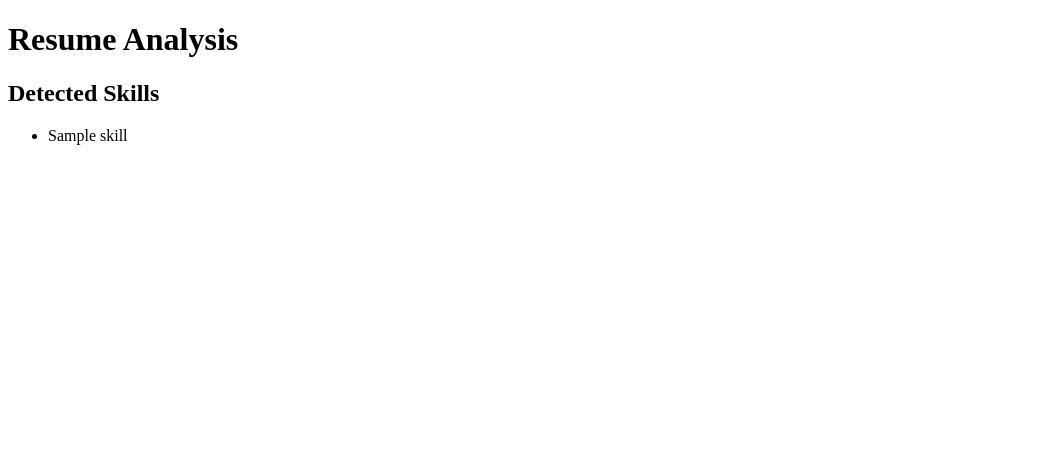
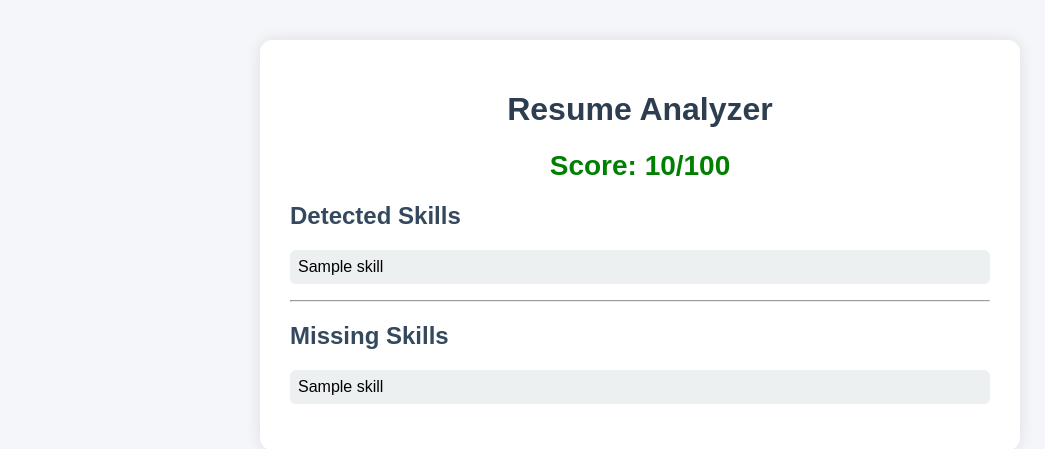
Before and after one commit to Suhani22/AI-Resume-Analyzer, a Flask app: template templates/results.html in a window 1280 px wide. Shown: the top 449 px of the page, without its empty margins (0-1045 px from the left). Run offline with Flask 3, Linux system fonts and the light colour scheme; the template is opened without the code that fills it: most values are stand-ins (such as "Sample title", 1, 10 or a date in 2020).

Commit message:
Display resume score and missing skills

```diff
--- a/app.py
+++ b/app.py
@@ -1,6 +1,7 @@
 from flask import Flask , render_template, request
 from utils.pdf_reader import extract_text
-from utils.skill_extractor import extract_skills
+from utils.skill_extractor import (extract_skills, SKILLS, find_missing_skills)
+from utils.resume_scorer import calculate_score
 
 import os
 
@@ -19,10 +20,15 @@ def upload():
     resume.save(file_path)
     text = extract_text(file_path)
     skills= extract_skills(text)
+    matching_skills = extract_skills(text)
+    score = calculate_score(skills, len(SKILLS))
     print("Extracted Skills:", skills)
+    print("Resume Score:", score)
     return render_template(
     "results.html",
-    skills=skills)
+    skills=skills,
+    missing_skills=find_missing_skills(skills),
+    score=score)
 
 if __name__ == '__main__':
     app.run(debug=True)
--- a/templates/results.html
+++ b/templates/results.html
@@ -2,11 +2,54 @@
 <html>
 <head>
     <title>Resume Analysis</title>
+    <style>
+        body{
+            font-family:Arial, sans-serif;
+            background:#f4f6f9;
+            margin:40px;
+        }
+
+        .container{
+            width:700px;
+            margin:auto;
+            background:white;
+            padding:30px;
+            border-radius:12px;
+            box-shadow:0px 0px 15px rgba(0,0,0,0.1);
+        }
+        h1{text-align:center;
+            color:#2c3e50;}
+
+            h2{
+            color:#34495e;
+        }
+
+        ul{
+            list-style:none;
+            padding:0;
+        }
+
+        li{
+            padding:8px;
+            margin:6px 0;
+            background:#ecf0f1;
+            border-radius:6px;
+        }
+
+        .score{
+            text-align:center;
+            font-size:28px;
+            color:green;
+            font-weight:bold;
+        }
+
+    </style>
 </head>
 <body>
+    <div class="container">
+    <h1>Resume Analyzer</h1>
 
-    <h1>Resume Analysis</h1>
-
+    <div class="score">Score: {{ score }}/100</div>
     <h2>Detected Skills</h2>
 
     <ul>
@@ -14,6 +57,13 @@
             <li>{{ skill }}</li>
         {% endfor %}
     </ul>
-
+    <hr>
+    <h2>Missing Skills</h2>
+    <ul>
+        {% for skill in missing_skills %}
+            <li>{{ skill }}</li>
+        {% endfor %}
+    </ul>
+    </div>
 </body>
 </html>
--- /dev/null
+++ b/utils/resume_scorer.py
@@ -0,0 +1,3 @@
+def calculate_score(detected_skills, total_skills):
+    score= (len(detected_skills) / total_skills) * 100
+    return round(score)
--- a/utils/skill_extractor.py
+++ b/utils/skill_extractor.py
@@ -20,3 +20,11 @@ def extract_skills(text):
             detected_skills.append(skill)
 
     return detected_skills
+
+def find_missing_skills(detected_skills):
+    missing_skills =[]
+    for skill in SKILLS:
+        if skill not in detected_skills:
+            missing_skills.append(skill)
+
+    return missing_skills
```
